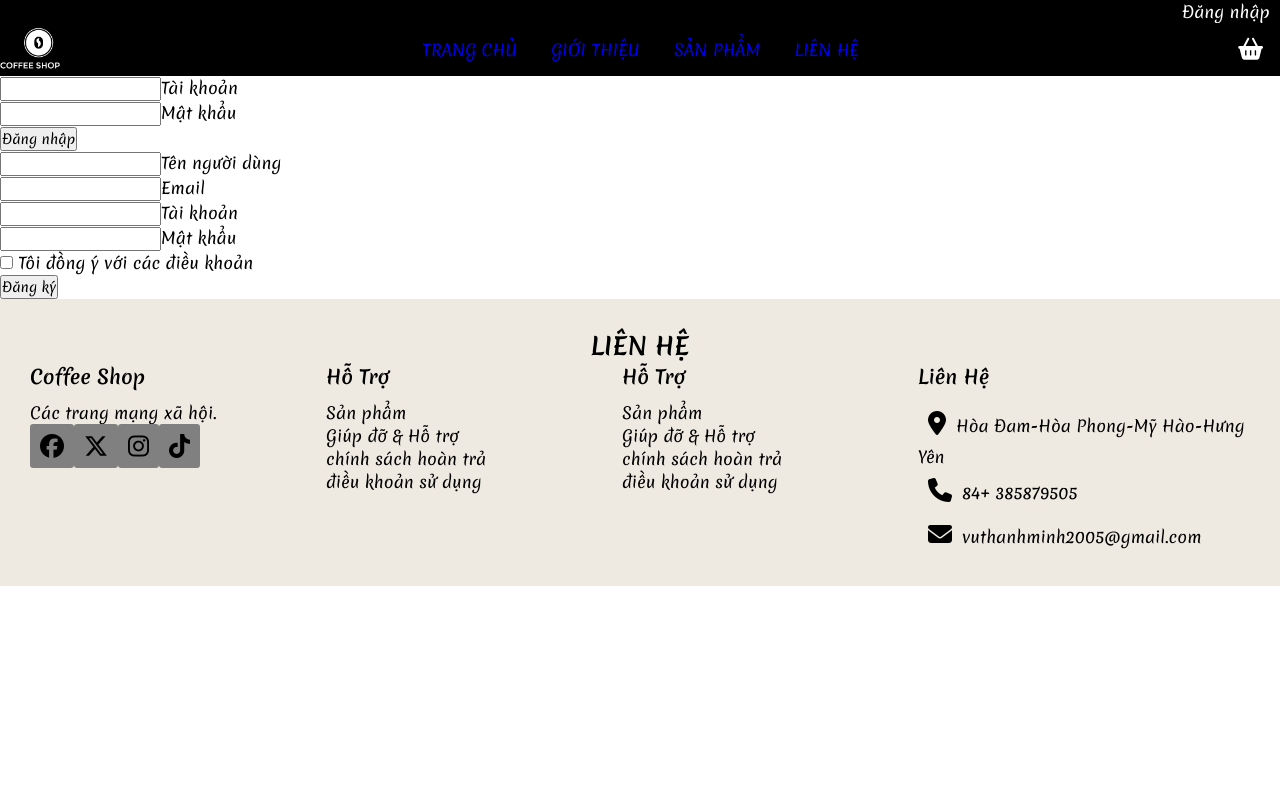
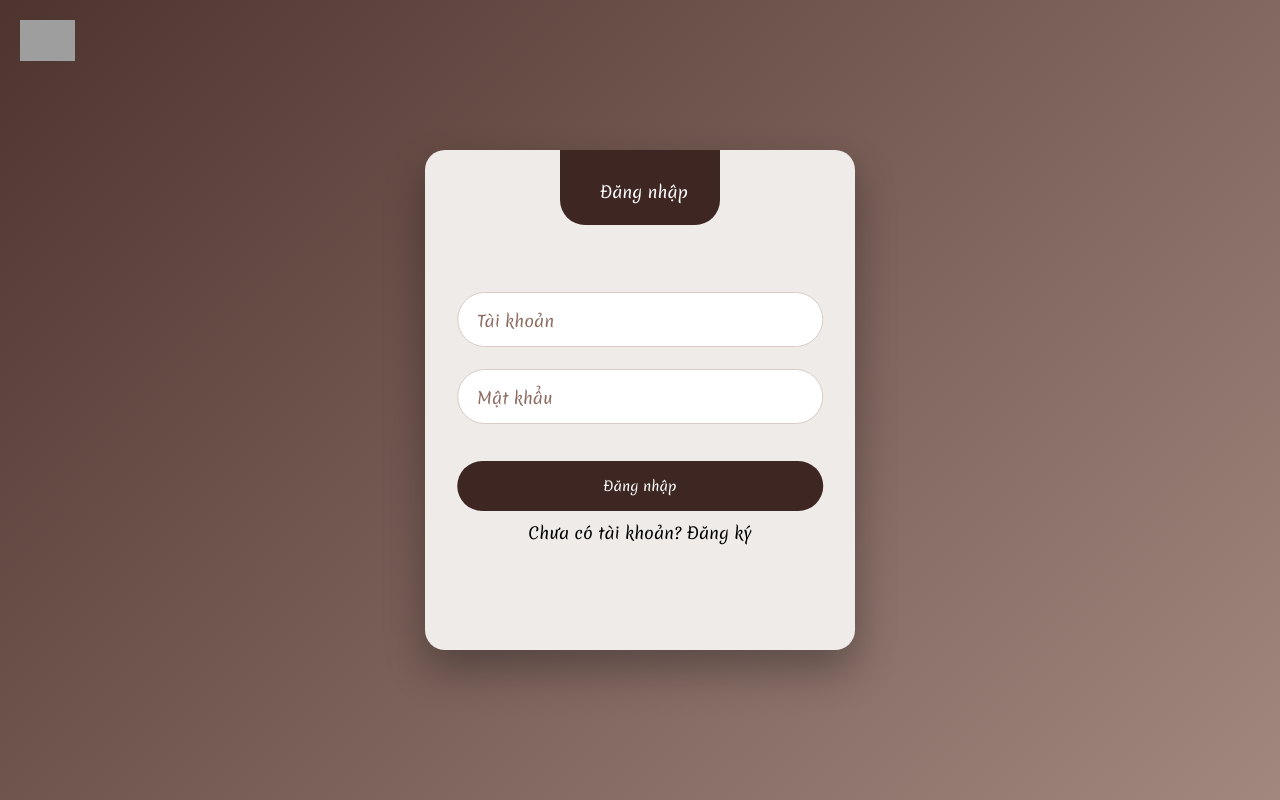
Before and after one commit to Tokiskikurumi1/coffeeReact, a React (Vite) app: page /login in a window 1280 px wide. Built offline with nearby package versions, Linux system fonts and the light colour scheme; grey boxes are pictures that could not be loaded.

Commit message:
update login

```diff
--- a/src/pages/Cart.tsx
+++ b/src/pages/Cart.tsx
@@ -60,8 +60,6 @@ export default function Cart() {
 
   // ================= UPDATE QUANTITY =================
   const changeQuantity = async (billDetailID: number, newQuantity: number) => {
-    if (newQuantity < 1) return;
-
     try {
       const res = await fetch(`${API_BASE}/Cart/update`, {
         method: "PUT",
@@ -82,7 +80,7 @@ export default function Cart() {
         return;
       }
 
-      loadCart();
+      loadCart(); // giống JS cũ
     } catch (err) {
       console.error(err);
     }
--- a/src/pages/Login.tsx
+++ b/src/pages/Login.tsx
@@ -1,10 +1,250 @@
-import LoginForm from "./login/LoginForm";
-import Register from "./login/Register";
+import { useState } from "react";
+import styles from "./login.module.css";
+
+const API_BASE = "https://localhost:7161/api";
+
 export default function Login() {
+  const [isRegister, setIsRegister] = useState(false);
+
+  const [loginData, setLoginData] = useState({
+    account: "",
+    password: "",
+  });
+
+  const [registerData, setRegisterData] = useState({
+    fullName: "",
+    email: "",
+    username: "",
+    password: "",
+    agree: false,
+  });
+
+  const isValidEmail = (email: string) => {
+    const emailRegex = /^[^\s@]+@[^\s@]+\.[^\s@]+$/;
+    return emailRegex.test(email);
+  };
+
+  const handleLogin = async (e: React.FormEvent) => {
+    e.preventDefault();
+
+    if (!loginData.account || !loginData.password) {
+      alert("Vui lòng nhập tài khoản và mật khẩu");
+      return;
+    }
+
+    try {
+      const res = await fetch(`${API_BASE}/auth/login`, {
+        method: "POST",
+        headers: { "Content-Type": "application/json" },
+        body: JSON.stringify({
+          Username: loginData.account,
+          PasswordHash: loginData.password,
+        }),
+      });
+
+      if (!res.ok) {
+        alert("Sai tài khoản hoặc mật khẩu");
+        return;
+      }
+
+      const data = await res.json();
+      localStorage.setItem("accessToken", data.accessToken);
+      localStorage.setItem("role", data.role);
+      localStorage.setItem("user", data.user);
+
+      alert("Đăng nhập thành công");
+      window.location.href = "/";
+    } catch {
+      alert("Không kết nối được server");
+    }
+  };
+
+  const handleRegister = async (e: React.FormEvent) => {
+    e.preventDefault();
+
+    const { fullName, email, username, password, agree } = registerData;
+
+    if (!fullName || !email || !username || !password) {
+      alert("Vui lòng điền đầy đủ thông tin!");
+      return;
+    }
+
+    if (!isValidEmail(email)) {
+      alert("Email không hợp lệ!");
+      return;
+    }
+
+    if (!agree) {
+      alert("Vui lòng đồng ý điều khoản!");
+      return;
+    }
+
+    try {
+      const res = await fetch(`${API_BASE}/auth/register`, {
+        method: "POST",
+        headers: { "Content-Type": "application/json" },
+        body: JSON.stringify({
+          Username: username,
+          PasswordHash: password,
+          FullName: fullName,
+          Email: email,
+        }),
+      });
+
+      const data = await res.json();
+
+      if (!res.ok) {
+        alert(data.message);
+        return;
+      }
+
+      alert(data.message || "Đăng ký thành công!");
+      setIsRegister(false);
+    } catch {
+      alert("Không kết nối được server");
+    }
+  };
+
   return (
-    <div className="wrapper">
-      <LoginForm />
-      <Register />
+    <div className={styles.loginPage}>
+      <a href="/" className={styles.iconLog}>
+        <img src="/HomepageImage/home.png" alt="home" />
+      </a>
+
+      <div
+        className={styles.wrapper}
+        style={{ height: isRegister ? "600px" : "500px" }}
+      >
+        <div className={styles.formHeader}>
+          <div className={styles.titles}>
+            <div
+              className={styles.titleLogin}
+              style={{
+                top: isRegister ? "-60px" : "40%",
+                opacity: isRegister ? 0 : 1,
+              }}
+            >
+              Đăng nhập
+            </div>
+
+            <div
+              className={styles.titleRegister}
+              style={{
+                top: isRegister ? "40%" : "-160%",
+                opacity: isRegister ? 1 : 0,
+              }}
+            >
+              Đăng ký
+            </div>
+          </div>
+        </div>
+
+        {/* LOGIN */}
+        <form
+          className={styles.loginForm}
+          onSubmit={handleLogin}
+          style={{
+            left: isRegister ? "-50%" : "50%",
+            opacity: isRegister ? 0 : 1,
+          }}
+        >
+          <InputBox
+            type="text"
+            label="Tài khoản"
+            value={loginData.account}
+            onChange={(v) => setLoginData({ ...loginData, account: v })}
+          />
+          <InputBox
+            type="password"
+            label="Mật khẩu"
+            value={loginData.password}
+            onChange={(v) => setLoginData({ ...loginData, password: v })}
+          />
+
+          <button className={styles.btnSubmit}>Đăng nhập</button>
+
+          <div className={styles.switchForm}>
+            Chưa có tài khoản?{" "}
+            <span onClick={() => setIsRegister(true)}>Đăng ký</span>
+          </div>
+        </form>
+
+        {/* REGISTER */}
+        <form
+          className={styles.registerForm}
+          onSubmit={handleRegister}
+          style={{
+            left: isRegister ? "50%" : "150%",
+            opacity: isRegister ? 1 : 0,
+          }}
+        >
+          <InputBox
+            type="text"
+            label="Tên người dùng"
+            onChange={(v) => setRegisterData({ ...registerData, fullName: v })}
+          />
+          <InputBox
+            type="text"
+            label="Email"
+            onChange={(v) => setRegisterData({ ...registerData, email: v })}
+          />
+          <InputBox
+            type="text"
+            label="Tài khoản"
+            onChange={(v) => setRegisterData({ ...registerData, username: v })}
+          />
+          <InputBox
+            type="password"
+            label="Mật khẩu"
+            onChange={(v) => setRegisterData({ ...registerData, password: v })}
+          />
+
+          <div className={styles.formCols}>
+            <input
+              type="checkbox"
+              onChange={(e) =>
+                setRegisterData({
+                  ...registerData,
+                  agree: e.target.checked,
+                })
+              }
+            />{" "}
+            Tôi đồng ý với các điều khoản
+          </div>
+
+          <button className={styles.btnSubmit}>Đăng ký</button>
+
+          <div className={styles.switchForm}>
+            Đã có tài khoản?{" "}
+            <span onClick={() => setIsRegister(false)}>Login</span>
+          </div>
+        </form>
+      </div>
     </div>
   );
 }
+
+function InputBox({
+  type,
+  label,
+  value,
+  onChange,
+}: {
+  type: string;
+  label: string;
+  value?: string;
+  onChange: (v: string) => void;
+}) {
+  return (
+    <div className={styles.inputBox}>
+      <input
+        type={type}
+        className={styles.inputField}
+        required
+        value={value}
+        onChange={(e) => onChange(e.target.value)}
+      />
+      <label className={styles.label}>{label}</label>
+    </div>
+  );
+}
--- /dev/null
+++ b/src/pages/login.module.css
@@ -0,0 +1,118 @@
+@import url("https://fonts.googleapis.com/css2?family=Poppins:wght@300;400;500;600;700&display=swap");
+
+.loginPage {
+  font-family: "Poppins", sans-serif;
+  display: flex;
+  justify-content: center;
+  align-items: center;
+  height: 100vh;
+  background: linear-gradient(135deg, #4e342e, #a1887f);
+  position: relative;
+}
+
+.iconLog img {
+  position: absolute;
+  top: 20px;
+  left: 20px;
+  width: 55px;
+}
+
+.wrapper {
+  position: relative;
+  width: 430px;
+  background: #efebe9;
+  border-radius: 20px;
+  padding: 120px 32px 64px;
+  box-shadow: 0 20px 40px rgba(0, 0, 0, 0.3);
+  transition: 0.3s;
+  overflow: hidden;
+}
+
+.formHeader {
+  position: absolute;
+  top: 0;
+  left: 50%;
+  transform: translateX(-50%);
+  width: 160px;
+  height: 75px;
+  background: #3e2723;
+  border-radius: 0 0 25px 25px;
+}
+
+.titleLogin,
+.titleRegister {
+  position: absolute;
+  left: 25%;
+  color: white;
+  font-size: 1rem;
+  transition: 0.3s;
+}
+
+.loginForm,
+.registerForm {
+  position: absolute;
+  left: 50%;
+  transform: translateX(-50%);
+  width: 85%;
+  transition: 0.3s;
+}
+
+.registerForm {
+  left: 150%;
+}
+
+.inputBox {
+  position: relative;
+  margin: 22px 0;
+}
+
+.inputField {
+  width: 100%;
+  height: 55px;
+  padding: 0 20px;
+  border-radius: 30px;
+  border: 1px solid #d7ccc8;
+  background: #fff;
+  outline: none;
+}
+
+.label {
+  position: absolute;
+  top: 50%;
+  left: 20px;
+  transform: translateY(-50%);
+  transition: 0.2s;
+  pointer-events: none;
+  color: #8d6e63;
+}
+
+.inputField:focus ~ .label,
+.inputField:valid ~ .label {
+  top: 0;
+  font-size: 13px;
+  background: #efebe9;
+  padding: 0 8px;
+  color: #3e2723;
+}
+
+.btnSubmit {
+  width: 100%;
+  height: 50px;
+  border-radius: 30px;
+  border: none;
+  background: #3e2723;
+  color: white;
+  cursor: pointer;
+  margin-top: 15px;
+}
+
+.switchForm {
+  text-align: center;
+  margin-top: 10px;
+  cursor: pointer;
+}
+
+.formCols {
+  font-size: 14px;
+  margin-top: 10px;
+}
--- a/src/routes/AppRoutes.tsx
+++ b/src/routes/AppRoutes.tsx
@@ -10,6 +10,7 @@ import Login from "../pages/Login";
 export default function AppRoutes() {
   return (
     <Routes>
+      <Route path="/login" element={<Login />} />
       <Route path="/" element={<MainLayout />}>
         <Route index element={<Home />} />
         <Route path="intro" element={<Introduct />} />
@@ -17,7 +18,6 @@ export default function AppRoutes() {
         <Route path="products/:id" element={<ProductDetail />} />
         <Route path="contact" element={<Contact />} />
         <Route path="cart" element={<Cart />} />
-        <Route path="/login" element={<Login />} />
       </Route>
     </Routes>
   );
```
